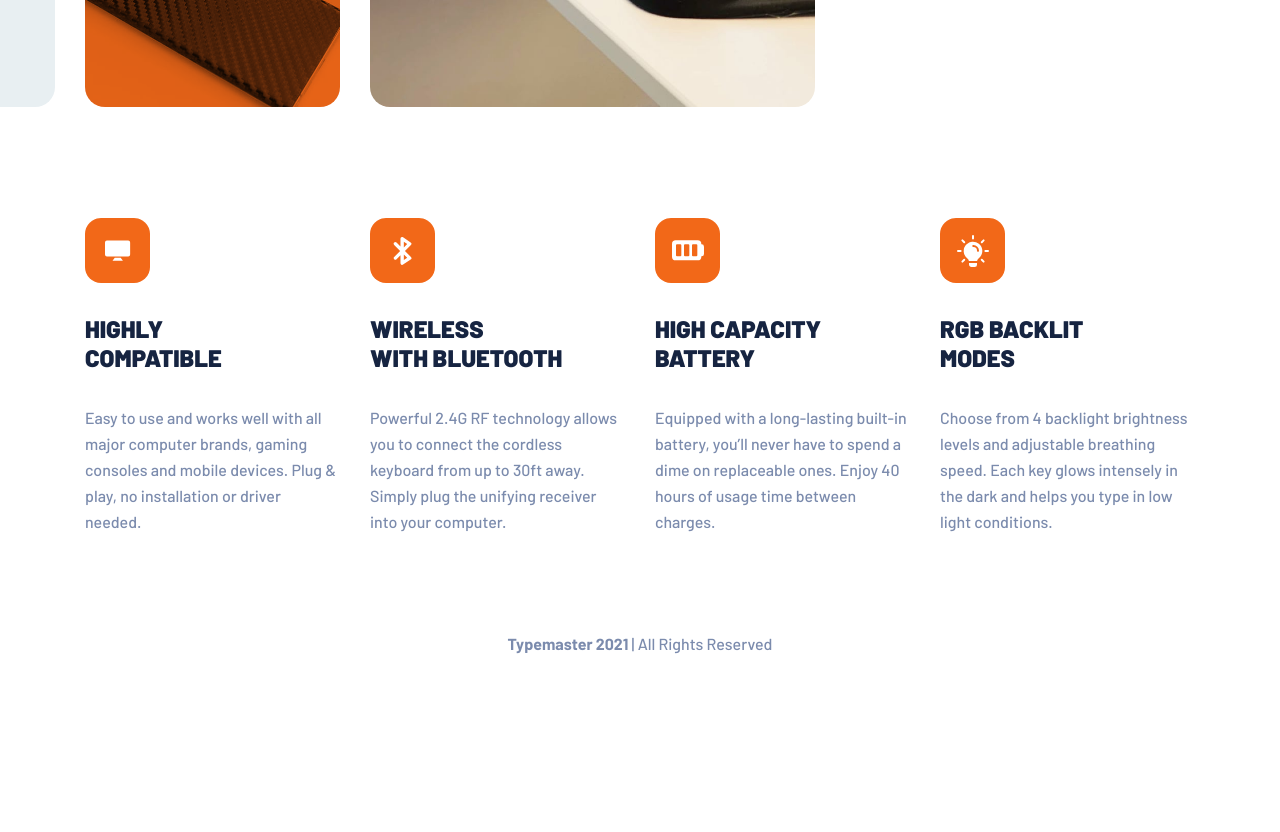
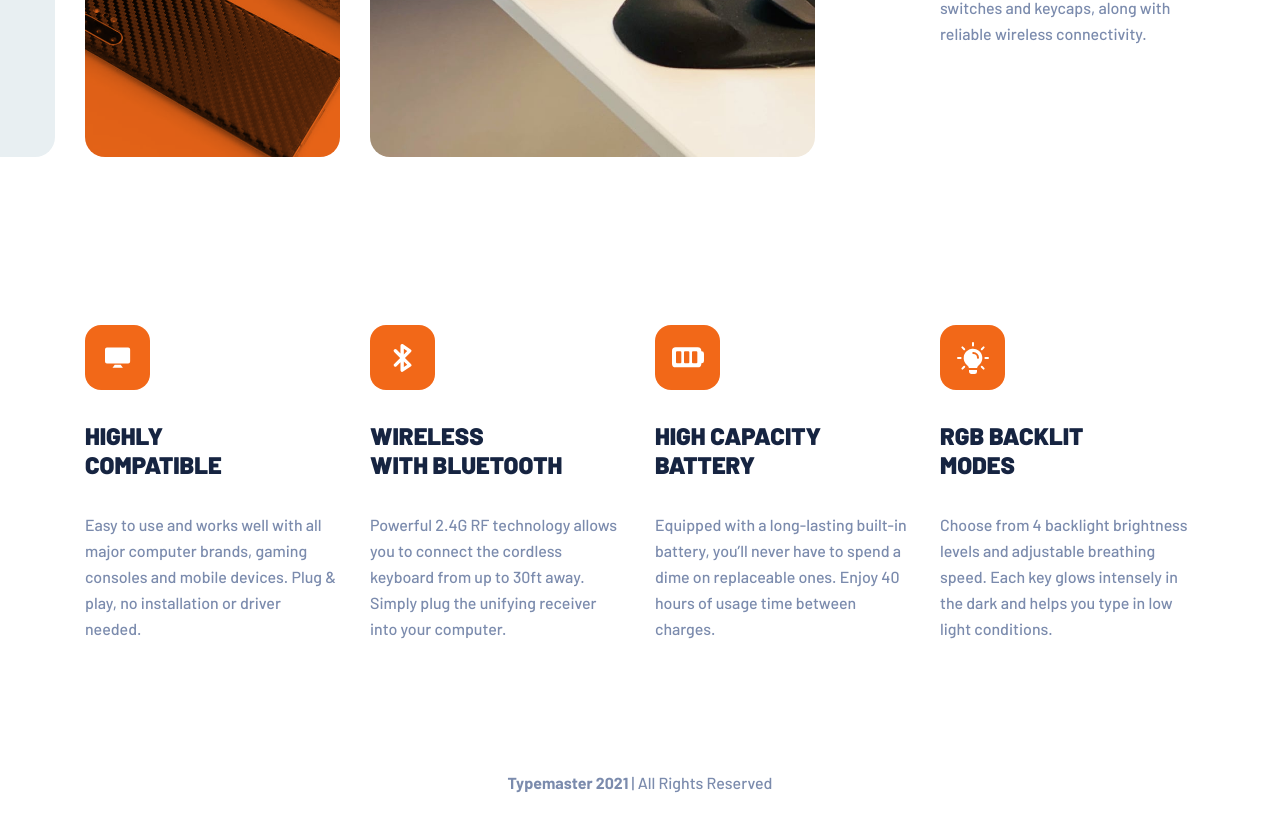
Before and after one commit to abedfetrat/fem05-typemaster-pre-launch-landing-page, a plain HTML site: page index.html in a window 1280 px wide. Shown: the part 1052-1884 px from the top of the page. Before the commit the page ends 1759 px from the top, so only its background shows below. Drawn offline with Linux system fonts and the light colour scheme.

Commit message:
fix html issue and styling errors

```diff
--- a/index.html
+++ b/index.html
@@ -36,7 +36,7 @@
     <main>
       <section class="intro grid" aria-labelledby="intro-heading">
         <div class="intro__main-content flow">
-          <h1 id=intro-heading"" class="intro__heading">Typemaster<br />Keyboard</h1>
+          <h1 id="intro-heading" class="intro__heading">Typemaster<br />Keyboard</h1>
           <p class="intro__paragraph">
             Improve your productivity and gaming without breaking the bank.
             Upgrade to a high quality mechanical typing experience.
--- a/styles/scss/_variables.scss
+++ b/styles/scss/_variables.scss
@@ -14,6 +14,7 @@ $fs-900: 3.5rem;
 $fs-800: 3rem;
 $fs-700: 2rem;
 $fs-600: 1.5rem;
+$fs-500: 1.125rem;
 $fs-400: 1rem;
 
 /* Font Weights */
--- a/styles/scss/main.scss
+++ b/styles/scss/main.scss
@@ -83,12 +83,20 @@ $common-border-radius: 20px;
   flex-wrap: wrap;
   justify-content: space-between;
   align-items: center;
-  padding-block: 24px;
+  padding-top: 24px;
+
+  @include bp-up("medium") {
+    padding-top: 40px;
+  }
+
+  @include bp-up("large") {
+    padding-top: 55px;
+  }
 }
 
 .intro {
   grid-template-rows: min-content 331px;
-  padding-top: 40px;
+  padding-top: 64px;
   align-items: center;
   row-gap: 64px;
 
@@ -96,15 +104,25 @@ $common-border-radius: 20px;
     grid-template-rows: minmax(425px, min-content);
   }
 
+  @include bp-up("large") {
+    padding-top: 83px;
+  }
+
   &__heading {
     font-size: $fs-800;
     font-weight: $fw-black;
     line-height: 1;
     text-transform: uppercase;
+    @include bp-up("large") {
+      font-size: $fs-900;
+    }
   }
 
   &__paragraph {
     max-width: 45ch;
+    @include bp-up("large") {
+      font-size: $fs-500;
+    }
   }
 
   &__pre-order {
@@ -287,6 +305,14 @@ $common-border-radius: 20px;
   padding-top: 111px;
   row-gap: 64px;
 
+  @include bp-up("medium") {
+    padding-top: 142px;
+  }
+
+  @include bp-up("large") {
+    padding-top: 168px;
+  }
+
   .feature {
     text-align: center;
 
@@ -341,4 +367,14 @@ $common-border-radius: 20px;
   padding-top: 96px;
   padding-bottom: 50px;
   text-align: center;
+
+  @include bp-up("medium") {
+    padding-top: 142px;
+    padding-bottom: 43px;
+  }
+
+  @include bp-up("large") {
+    padding-top: 128px;
+    padding-bottom: 39px;
+  }
 }
```
Also changed, not shown: styles/css/main.css, 1 other file.
